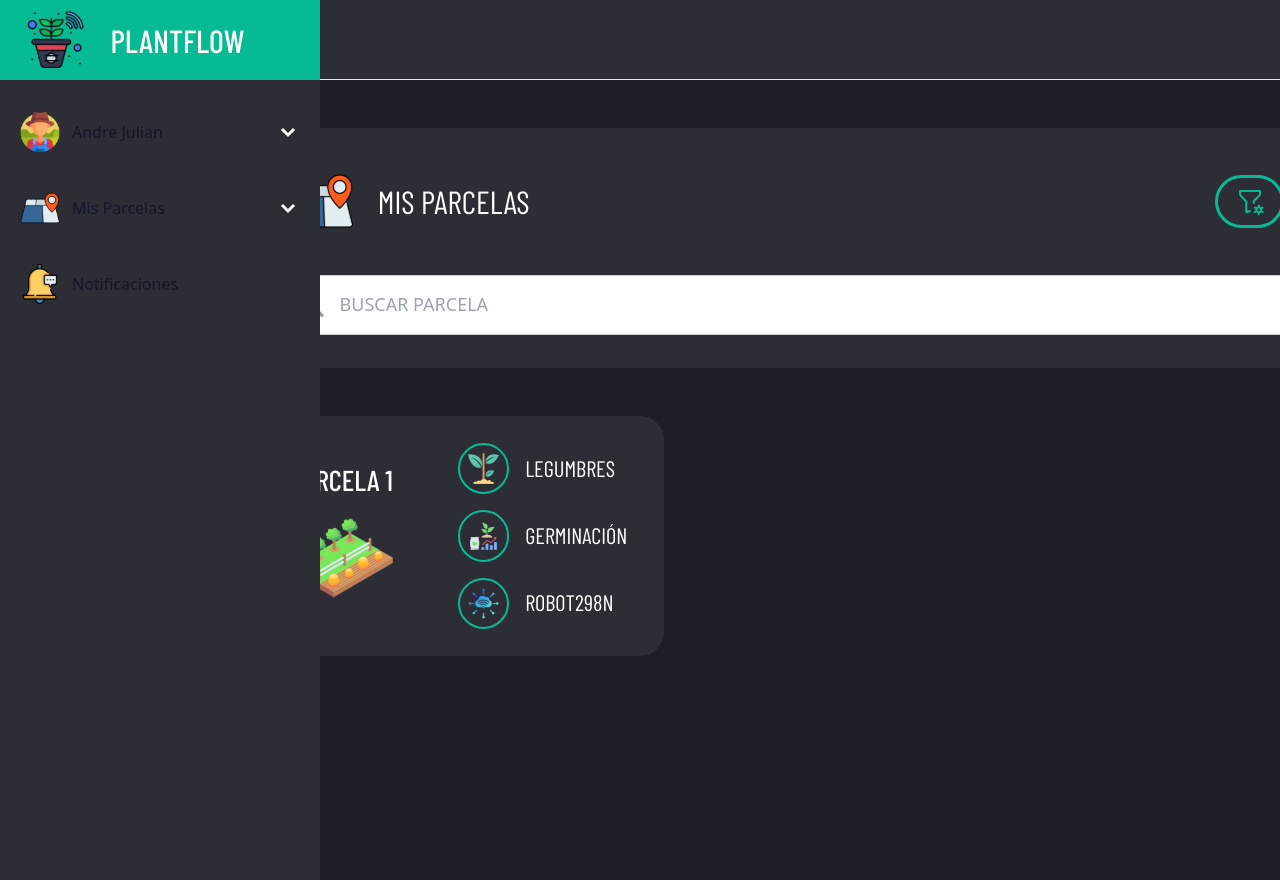
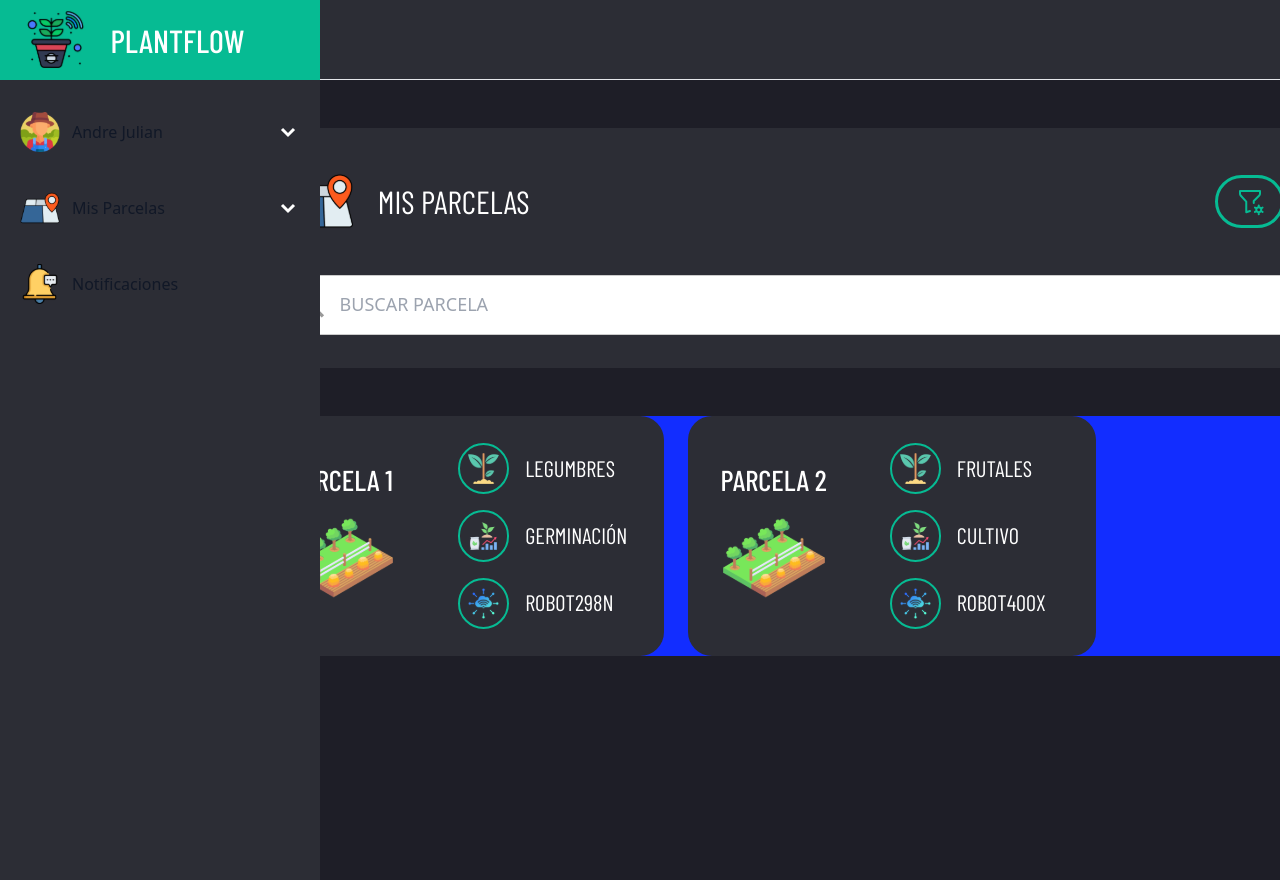
Before and after one commit to Kevinjr2912/PlantFlowFrontend, an Angular app: page /parcel in a window 1280 px wide. Built offline with nearby package versions, Linux system fonts and the light colour scheme; a web font is replaced by a local one.

Commit message:
Add:Adding ts to parcels

```diff
--- a/src/app/presentation/parcel/card-parcel/card-parcel.component.css
+++ b/src/app/presentation/parcel/card-parcel/card-parcel.component.css
@@ -1,3 +1,15 @@
+.container-parcel_div{
+  display: flex;
+  width: 80rem;
+  height: max-content;
+  background-color: #122dff;
+  margin: 3rem auto;
+  border-radius: 1.5rem;
+  display: grid;
+  /* para dividir en 3 las cards  */
+  grid-template-columns: repeat(3, 1fr);
+  gap: 15px;
+}
 .box-card-parcel {
   width: 25.5rem;
   height: 15rem;
--- a/src/app/presentation/parcel/card-parcel/card-parcel.component.html
+++ b/src/app/presentation/parcel/card-parcel/card-parcel.component.html
@@ -1,36 +1,38 @@
-<div class="box-card-parcel">
+<div class="container-parcel_div">
+  <div class="box-card-parcel"*ngFor="let p of parcelas">
     <div class="box-name-icon-parcel">
       <div class="box-title-parcela">
-            <p>PARCELA 1</p>
+        <p>{{ p.nombre }}</p>
       </div>
       <div class="box-img-parcel">
-            <img src="assets/Parcel.svg" alt="">
+        <img [src]="p.imgParcela" alt="Parcela" />
       </div>
     </div>
     <div class="box-characteristics">
       <div class="box-type-crop">
         <div class="box-img-type-crop">
-                <img src="assets/TypeCrop.svg" alt="">
+            <img [src]="p.imgCultivo" alt="Tipo de Cultivo" />
         </div>
         <div class="box-title-type-crop">
-                <p>LEGUMBRES</p>
+            <p>{{ p.tipoCultivo }}</p>
         </div>
       </div>
       <div class="box-state-crop">
         <div class="box-img-state-crop">
-                <img src="assets/StateCrop.svg" alt="">
+            <img [src]="p.imgEstado" alt="Estado del Cultivo" />
         </div>
         <div class="box-title-state-crop">
-                <p>GERMINACIÓN</p>
+            <p>{{ p.estadoCultivo }}</p>
         </div>
       </div>
       <div class="box-device">
         <div class="box-img-device">
-                <img src="assets/Device.svg" alt="">
+            <img [src]="p.imgDispositivo" alt="Dispositivo" />
         </div>
         <div class="box-title-device">
-                <p>ROBOT298N</p>
+            <p>{{ p.dispositivo }}</p>
         </div>
       </div>
     </div>
   </div>
+</div>
--- a/src/app/presentation/parcel/card-parcel/card-parcel.component.ts
+++ b/src/app/presentation/parcel/card-parcel/card-parcel.component.ts
@@ -7,4 +7,33 @@ import { Component } from '@angular/core';
 })
 export class CardParcelComponent {
 
+
+
+
+
+
+
+  parcelas = [
+    {
+      nombre: "PARCELA 1",
+      tipoCultivo: "LEGUMBRES",
+      estadoCultivo: "GERMINACIÓN",
+      dispositivo: "ROBOT298N",
+      imgParcela: "assets/Parcel.svg",
+      imgCultivo: "assets/TypeCrop.svg",
+      imgEstado: "assets/StateCrop.svg",
+      imgDispositivo: "assets/Device.svg",
+    },
+    {
+      nombre: "PARCELA 2",
+      tipoCultivo: "FRUTALES",
+      estadoCultivo: "CULTIVO",
+      dispositivo: "ROBOT400X",
+      imgParcela: "assets/Parcel.svg",
+      imgCultivo: "assets/TypeCrop.svg",
+      imgEstado: "assets/StateCrop.svg",
+      imgDispositivo: "assets/Device.svg",
+    }
+  ];
+
 }
```
Lines whose indentation alone changed are shown as unchanged.
